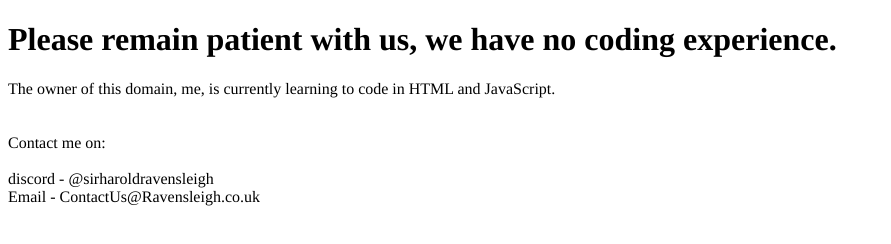
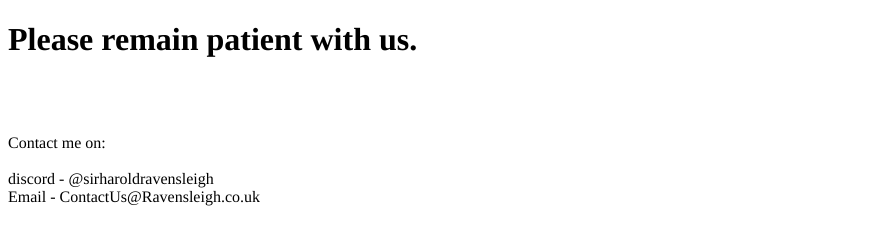
Before and after one commit to Ravensleigh/Wiki, a plain HTML site: page BeingConstructed2/index.html in a window 1280 px wide. Shown: the whole page, without its empty margins (0-891 px from the left). Drawn offline with Linux system fonts and the light colour scheme.

Commit message:
Update index.html

```diff
--- a/BeingConstructed2/index.html
+++ b/BeingConstructed2/index.html
@@ -13,8 +13,8 @@
 
 <body>
 
-<h1>Please remain patient with us, we have no coding experience.</h1>
-<p>The owner of this domain, me, is currently learning to code in HTML and JavaScript. <br> <br> <br> Contact me on: <br> <br>
+<h1>Please remain patient with us.</h1>
+<p><br> <br> <br> Contact me on: <br> <br>
     discord - @sirharoldravensleigh <br>
     Email - ContactUs@Ravensleigh.co.uk </p>
 
```
